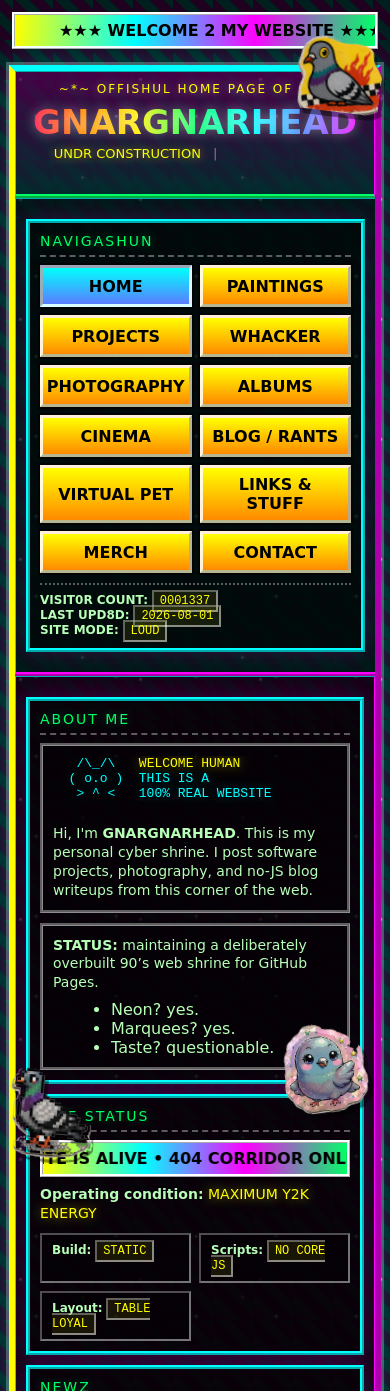
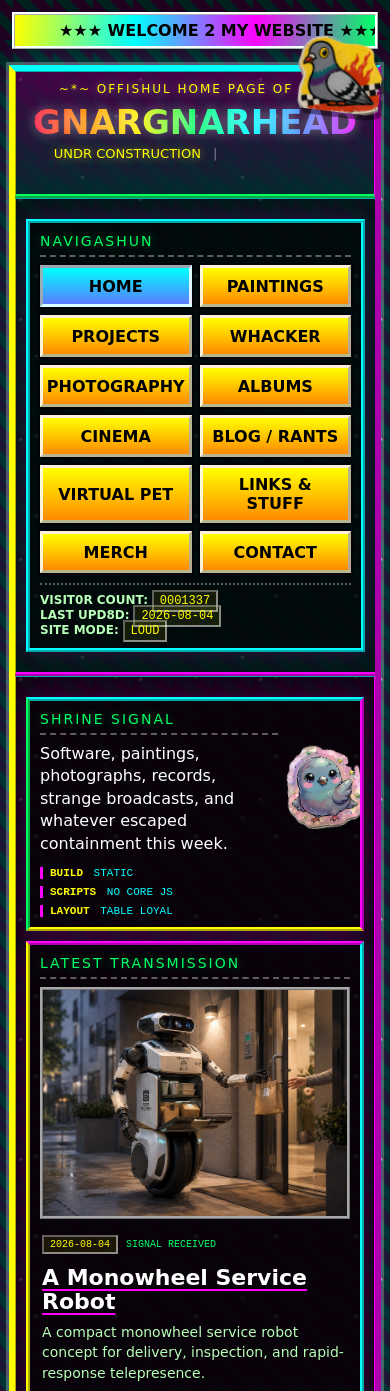
Before and after one commit to GnarGnarHead/GNARGNARHEAD.github.io, a Jekyll site: the page built from index.html, in a window 390 px wide. Shown: the top 1391 px of the page. Built offline with Jekyll 4.4.1, drawn with Linux system fonts in a browser that asks for light colours; some of the changed text lies outside the part shown; grey boxes are pictures that could not be loaded.

Commit message:
Rebuild homepage as visual shrine portal

```diff
--- a/_includes/shrine_nav.html
+++ b/_includes/shrine_nav.html
@@ -20,7 +20,7 @@
     {% case current %}
       {% when "home" %}
         <div><b>VISIT0R COUNT:</b> <span class="counter">0001337</span></div>
-        <div><b>LAST UPD8D:</b> <span class="counter">2026-08-01</span></div>
+        <div><b>LAST UPD8D:</b> <span class="counter">2026-08-04</span></div>
         <div><b>SITE MODE:</b> <span class="counter">LOUD</span></div>
       {% when "projects" %}
         <div><b>FULL REPO LIST:</b></div>
--- a/index.html
+++ b/index.html
@@ -39,7 +39,7 @@
       }
     </script>
   </head>
-  <body>
+  <body class="homePage">
     <marquee behavior="alternate" scrollamount="0" class="marq top">
       <span class="marqText">★★★ WELCOME 2 MY WEBSITE ★★★ PURE HTML POWER ★★★</span>
     </marquee>
@@ -64,134 +64,6 @@
         </td>
 
         <td class="content" valign="top">
-          <div id="about" class="panel">
-            <div class="panelTitle">ABOUT ME</div>
-            <img class="sticker stickerHomeChibi" src="photos/stickers/pigeon-capsule-toy.png" alt="" width="304" height="325" loading="lazy" decoding="async" aria-hidden="true">
-            <div class="twoCol">
-              <div class="box">
-                <pre class="ascii">
-   /\_/\   <span class="hot">WELCOME HUMAN</span>
-  ( o.o )  THIS IS A
-   &gt; ^ &lt;   100% REAL WEBSITE
-                </pre>
-                <div class="small">
-                  Hi, I'm <b>GNARGNARHEAD</b>. This is my personal cyber shrine.
-                  I post software projects, photography, and no-JS blog writeups from this corner of the web.
-                </div>
-              </div>
-
-              <div class="box">
-                <div class="small">
-                  <b>STATUS:</b> maintaining a deliberately overbuilt 90’s web shrine for GitHub Pages.
-                </div>
-                <ul class="list">
-                  <li>Neon? yes.</li>
-                  <li>Marquees? yes.</li>
-                  <li>Taste? questionable.</li>
-                </ul>
-              </div>
-            </div>
-          </div>
-
-          <div id="status" class="panel">
-            <div class="panelTitle">SITE STATUS</div>
-            <img class="sticker stickerHomePixel" src="photos/stickers/pigeon-pixel-club.png" alt="" width="280" height="300" loading="lazy" decoding="async" aria-hidden="true">
-            <marquee class="marq inner" scrollamount="0">
-              <span class="marqText">UPDATE: SITE IS ALIVE • 404 CORRIDOR ONLINE • NAV CLEANED UP • PRINT THIS PAGE OUT AND HANG IT ON THE WALL</span>
-            </marquee>
-            <div class="small">
-              <b>Operating condition:</b> <span class="hot">MAXIMUM Y2K ENERGY</span>
-            </div>
-            <div class="statusStack">
-              <div class="statusItem"><b>Build:</b> <span class="counter">STATIC</span></div>
-              <div class="statusItem"><b>Scripts:</b> <span class="counter">NO CORE JS</span></div>
-              <div class="statusItem"><b>Layout:</b> <span class="counter">TABLE LOYAL</span></div>
-            </div>
-          </div>
-
-          <div id="newz" class="panel">
-            <div class="panelTitle">NEWZ</div>
-            <div class="grid">
-	              <div class="card">
-	                <div class="cardTitle">WALLPAPER DROP</div>
-	                <div class="small">
-	                  <div class="tiny">
-	                    <span class="blink">NEW:</span> fresh wallpaper in the vault.
-	                  </div>
-	                  <div class="tiny">
-	                    <a href="stuff.html#wallpaper">GET IT IN LINKS &amp; STUFF</a>
-	                  </div>
-	                  <a href="stuff.html#wallpaper">
-	                    <img class="media mediaThumb" src="photos/ChatGPT%20Image%20Jun%204%2C%202025%2C%2009_11_38%20PM.jpg" alt="Wallpaper preview" width="768" height="512" loading="lazy" decoding="async">
-	                  </a>
-	                </div>
-	              </div>
-	              <div class="card">
-	                <div class="cardTitle">MY SETUP</div>
-	                <div class="small">
-	                  <div class="tiny">
-	                    Laptop: trusty. Screen: neon. Trackpad: slick. Fans: dramatic.
-	                  </div>
-	                  <div class="tiny">
-	                    <a href="stuff.html#setup">SEE FULL SETUP</a>
-	                  </div>
-	                  <a href="stuff.html#setup">
-	                    <img class="media mediaThumb" src="photos/setup-rendering.jpg" alt="Setup preview" width="640" height="640" loading="lazy" decoding="async">
-	                  </a>
-	                </div>
-	              </div>
-	              <div class="card">
-	                <div class="cardTitle">FAVORITES</div>
-	                <div class="small">
-	                  <div class="tiny">
-	                    <a href="https://github.com/Warzone2100/warzone2100" target="_blank" rel="noreferrer">Warzone 2100</a>
-	                    <span class="sep">|</span>
-	                    <a href="https://github.com/markmoxon/elite-source-code-bbc-micro-disc" target="_blank" rel="noreferrer">Elite (BBC Micro)</a>
-	                  </div>
-	                  <div class="tiny">
-	                    <a href="stuff.html#links">OPEN LINKS</a>
-	                  </div>
-	                </div>
-	              </div>
-	              <div class="card">
-	                <div class="cardTitle">PAINTING WALL</div>
-	                <div class="small">
-	                  <div class="tiny">
-	                    <span class="blink">NEW:</span> original art has a room now.
-	                  </div>
-	                  <div class="tiny">
-	                    <b>Paintings:</b> <span class="counter">003</span>
-	                    <span class="sep">|</span>
-	                    <b>Big tag:</b> <span class="counter">$26,000</span>
-	                  </div>
-	                  <div class="tiny">
-	                    <a href="paintings.html">OPEN PAINTINGS</a>
-	                  </div>
-	                  <a href="paintings.html">
-	                    <img class="media mediaThumb" src="photos/20260525_191948.jpg" alt="Untitled painting preview" width="746" height="995" loading="lazy" decoding="async">
-	                  </a>
-	                </div>
-	              </div>
-		              <div class="card">
-		                <div class="cardTitle">WHACKER</div>
-		                <div class="small">
-		                  <div class="tiny">
-		                    <span class="blink">NEW:</span> Linux-native Whacker runs on desktop and R36 handhelds now.
-		                  </div>
-		                  <div class="tiny">
-		                    Spin-heavy Pong with dynamic style-based AI, paddle tuning, skill growth, a playable story slice, and a real-device port video.
-		                  </div>
-		                  <div class="tiny">
-		                    <a href="whacker.html">OPEN WHACKER</a>
-		                  </div>
-		                  <a href="whacker.html">
-		                    <img class="media mediaThumb" src="https://raw.githubusercontent.com/GnarGnarHead/Whacker/main/screenshots%20final/Screenshot_20260423_151752.png" alt="Current Whacker gameplay screenshot thumbnail" width="1920" height="1080" loading="lazy" decoding="async">
-		                  </a>
-		                </div>
-		              </div>
-		              <div class="card">
-		                <div class="cardTitle">LATEST BLOG</div>
-		                <div class="small">
           {% assign posts = site.pages | where: "dir", "/blogs/" | where: "layout", "blog_post" | sort: "date" | reverse %}
           {% assign latest_post = nil %}
           {% for p in posts %}
@@ -200,66 +72,129 @@
               {% break %}
             {% endunless %}
           {% endfor %}
-		                  <div class="tiny">
-		                    {% if latest_post %}
-		                      <span class="counter">{{ latest_post.date | date: "%Y-%m-%d" }}</span>
-		                      <a href="{{ latest_post.url | relative_url }}">{{ latest_post.title }}</a>
-		                    {% else %}
-		                      {% assign latest_any = posts | first %}
-		                      {% if latest_any %}
-		                        <span class="counter">{{ latest_any.date | date: "%Y-%m-%d" }}</span>
-		                        <a href="blogs/index.html">Latest note (see index)</a>
-		                      {% else %}
-		                        <span class="counter">0000-00-00</span> No posts yet.
-		                      {% endif %}
-		                    {% endif %}
+
+          <div id="signal" class="panel homeSignal">
+            <div class="panelTitle">SHRINE SIGNAL</div>
+            <img class="sticker stickerHomeChibi" src="photos/stickers/pigeon-capsule-toy.png" alt="" width="304" height="325" loading="lazy" decoding="async" aria-hidden="true">
+            <div class="homeSignalLead">
+              Software, paintings, photographs, records, strange broadcasts, and whatever escaped containment this week.
             </div>
-		                  <div class="tiny">
-		                    <a href="blogs/index.html">READ BLOG / RANTS</a>
-		                  </div>
-		                </div>
-		              </div>
+            <div class="homeSignalMeters" aria-label="Site status">
+              <span><b>BUILD</b> STATIC</span>
+              <span><b>SCRIPTS</b> NO CORE JS</span>
+              <span><b>LAYOUT</b> TABLE LOYAL</span>
             </div>
           </div>
 
-          <div class="panel">
-            <div class="panelTitle">CHANGELOG</div>
-            <div class="small">
-              <div class="statusStack">
-                <div class="statusItem">
-                  <b>2026-05-23:</b> Whacker R36 Ultra handheld port video added.
+          <div id="latest" class="panel homeLatestPanel">
+            <div class="panelTitle">LATEST TRANSMISSION</div>
+            {% if latest_post %}
+              <article class="homeLatest{% unless latest_post.feature_image %} homeLatestNoImage{% endunless %}">
+                {% if latest_post.feature_image %}
+                  <a class="homeLatestMedia" href="{{ latest_post.url | relative_url }}" aria-label="Read {{ latest_post.title | escape }}">
+                    <img class="homeLatestImage" src="{{ latest_post.feature_image | relative_url }}" alt="{{ latest_post.feature_image_alt | default: latest_post.title | escape }}"{% if latest_post.feature_image_width %} width="{{ latest_post.feature_image_width }}"{% endif %}{% if latest_post.feature_image_height %} height="{{ latest_post.feature_image_height }}"{% endif %} fetchpriority="high" decoding="async">
+                  </a>
+                {% endif %}
+                <div class="homeLatestCopy">
+                  <div class="homeLatestMeta">
+                    <span class="counter">{{ latest_post.date | date: "%Y-%m-%d" }}</span>
+                    <span>SIGNAL RECEIVED</span>
                   </div>
-                <div class="statusItem">
-                  <b>2026-04-24:</b> shared nav include, 404 corridor, reduced-motion polish.
-                </div>
-                <div class="statusItem">
-                  <b>2026-04-23:</b> Whacker screenshots and public release page linked from home.
-                </div>
-                <div class="statusItem">
-                  <b>Always:</b> more borders than strictly necessary.
+                  <h2 class="homeLatestTitle"><a href="{{ latest_post.url | relative_url }}">{{ latest_post.title }}</a></h2>
+                  {% if latest_post.description %}
+                    <p>{{ latest_post.description }}</p>
+                  {% endif %}
+                  <div class="homeLatestLinks">
+                    <a href="{{ latest_post.url | relative_url }}">READ TRANSMISSION &gt;&gt;</a>
+                    <span aria-hidden="true">//</span>
+                    <a href="blogs/index.html">ALL BLOG / RANTS</a>
                   </div>
                 </div>
+              </article>
+            {% else %}
+              <div class="homeEmptySignal">
+                <span class="counter">0000-00-00</span> No transmissions received yet.
+                <a href="blogs/index.html">CHECK THE ARCHIVE</a>
+              </div>
+            {% endif %}
+          </div>
+
+          <div id="portals" class="panel homePortalsPanel">
+            <div class="panelTitle">ENTER THE SHRINE</div>
+            <div class="homePortalGrid">
+              <a class="homePortal" href="whacker.html">
+                <span class="homePortalMedia homePortalMediaWide">
+                  <img class="homePortalImage" src="https://raw.githubusercontent.com/GnarGnarHead/Whacker/main/screenshots%20final/Screenshot_20260423_151752.png" alt="Whacker gameplay with two paddles and a ball in a neon arena" width="1920" height="1080" loading="lazy" decoding="async">
+                </span>
+                <span class="homePortalCopy">
+                  <strong>WHACKER</strong>
+                  <span>Spin-heavy Pong, dynamic style-based AI, and a handheld port.</span>
+                </span>
+              </a>
+
+              <a class="homePortal" href="paintings.html">
+                <span class="homePortalMedia">
+                  <img class="homePortalImage homePortalPainting" src="photos/20260525_191948.jpg" alt="Original figurative painting" width="746" height="995" loading="lazy" decoding="async">
+                </span>
+                <span class="homePortalCopy">
+                  <strong>PAINTINGS</strong>
+                  <span>Foreshortened figures, impossible light, and entirely reasonable prices.</span>
+                </span>
+              </a>
+
+              <a class="homePortal" href="albums.html">
+                <span class="homePortalMedia homePortalMediaContain">
+                  <img class="homePortalImage" src="photos/Albums/R-4588532-1598339760-7227-optimized.jpg" alt="David Bowie's The Man Who Sold the World Australian release cover" width="599" height="599" loading="lazy" decoding="async">
+                </span>
+                <span class="homePortalCopy">
+                  <strong>ALBUMS</strong>
+                  <span>A long, unruly wall of records with no intention of behaving.</span>
+                </span>
+              </a>
+
+              <a class="homePortal" href="projects.html">
+                <span class="homePortalMedia">
+                  <img class="homePortalImage" src="photos/setup-rendering.jpg" alt="Hand-drawn laptop with a neon ring on its screen" width="800" height="800" loading="lazy" decoding="async">
+                </span>
+                <span class="homePortalCopy">
+                  <strong>PROJECTS</strong>
+                  <span>Software builds, experiments, and repositories from the workbench.</span>
+                </span>
+              </a>
+
+              <a class="homePortal" href="photography.html">
+                <span class="homePortalMedia">
+                  <img class="homePortalImage" src="photos/japan/thumbs/BD5C0053.jpg" alt="Empty roadway beneath rail infrastructure in Japan at night" width="768" height="512" loading="lazy" decoding="async">
+                </span>
+                <span class="homePortalCopy">
+                  <strong>PHOTOGRAPHY</strong>
+                  <span>Night streets and the pause between one place and the next.</span>
+                </span>
+              </a>
+
+              <a class="homePortal" href="cinema.html">
+                <span class="homePortalMedia">
+                  <img class="homePortalImage" src="photos/Cinema/cinema-curtains.jpg" alt="Red velvet curtains framing the Cinema screen" width="1440" height="810" loading="lazy" decoding="async">
+                </span>
+                <span class="homePortalCopy">
+                  <strong>CINEMA</strong>
+                  <span>Two anime trailers walk into Yellowbeard. The curtains are open.</span>
+                </span>
+              </a>
             </div>
           </div>
 
-          <div class="panel">
-            <div class="panelTitle">EXPLORE MORE</div>
-            <div class="small">
-              If you landed here from search, these are the fastest ways into the site:
-            </div>
-            <ul class="list">
-              <li><a href="projects.html">Projects: auto-updated public repos and experiments</a></li>
-              <li><a href="whacker.html">Whacker: Linux-native spin-heavy Pong with dynamic style-based AI, R36 handheld support, tuning, and story mode</a></li>
-              <li><a href="paintings.html">Paintings: original art with a $26,000 price tag</a></li>
-              <li><a href="photography.html">Photography: portrait + street contact sheets</a></li>
-              <li><a href="albums.html">Albums: favorite records with clickable Discogs covers</a></li>
-              <li><a href="cinema.html">Cinema: red velvet screening room</a></li>
-              <li><a href="blogs/index.html">Blog / Rants: build logs, notes, and one-liners</a></li>
-              <li><a href="pet.html">Virtual Pet: check in on the cat (still sleeping)</a></li>
-              <li><a href="stuff.html">Links &amp; Stuff: links, gear, setup notes, and wallpaper downloads</a></li>
-              <li><a href="merch.html">Merch: cursed hotline catalog (body pillow + keychain)</a></li>
-              <li><a href="contact.html">Contact: send a message through the Google Form</a></li>
-            </ul>
+          <div class="panel homeElsewherePanel">
+            <div class="panelTitle">OTHER FREQUENCIES</div>
+            <nav class="homeElsewhere" aria-label="Other destinations">
+              <a href="https://github.com/gnargnarhead" target="_blank" rel="noreferrer">GITHUB</a>
+              <span aria-hidden="true">//</span>
+              <a href="blogs/index.html">BLOG ARCHIVE</a>
+              <span aria-hidden="true">//</span>
+              <a href="stuff.html">LINKS &amp; STUFF</a>
+              <span aria-hidden="true">//</span>
+              <a href="contact.html">CONTACT</a>
+            </nav>
           </div>
         </td>
       </tr>
--- a/styles.css
+++ b/styles.css
@@ -283,6 +283,257 @@
   color: #ff00ff;
   text-shadow: 0 0 12px rgba(255, 0, 255, 0.35);
   margin-bottom: 6px;
+}
+
+.homeSignal {
+  min-height: 138px;
+  overflow: hidden;
+  padding-right: 94px;
+  border-color: #00ffff #ff00ff #ffff00 #00ff66;
+}
+
+.homeSignal .stickerHomeChibi {
+  top: 36px;
+  right: -6px;
+  bottom: auto;
+  width: 92px;
+  transform: rotate(-8deg);
+}
+
+.homeSignalLead {
+  max-width: 520px;
+  color: #ffffff;
+  font-size: 18px;
+  line-height: 1.4;
+}
+
+.homeSignalMeters {
+  display: flex;
+  flex-wrap: wrap;
+  gap: 7px 16px;
+  margin-top: 12px;
+  color: #00ffff;
+  font-family: "Courier New", Courier, monospace;
+  font-size: 11px;
+}
+
+.homeSignalMeters span {
+  border-left: 3px solid #ff00ff;
+  padding-left: 7px;
+}
+
+.homeSignalMeters b {
+  color: #ffff00;
+  margin-right: 4px;
+}
+
+.homeLatestPanel {
+  border-color: #ff00ff #00ffff #00ff66 #ffff00;
+}
+
+.homeLatest {
+  display: grid;
+  grid-template-columns: minmax(0, 1.15fr) minmax(220px, 0.85fr);
+  gap: 14px;
+  align-items: center;
+}
+
+.homeLatestNoImage {
+  grid-template-columns: 1fr;
+}
+
+.homeLatestMedia {
+  display: block;
+  min-width: 0;
+  aspect-ratio: 4 / 3;
+  overflow: hidden;
+  border: 3px ridge rgba(255, 255, 255, 0.65);
+  background: #050505;
+  line-height: 0;
+}
+
+.homeLatestMedia:hover {
+  background: #050505;
+}
+
+.homeLatestMedia:focus-visible {
+  outline: 3px dotted #ffff00;
+  outline-offset: 3px;
+}
+
+.homeLatestImage {
+  display: block;
+  width: 100%;
+  height: 100%;
+  object-fit: cover;
+}
+
+.homeLatestCopy {
+  min-width: 0;
+  padding: 6px 4px 6px 0;
+}
+
+.homeLatestMeta {
+  display: flex;
+  flex-wrap: wrap;
+  align-items: center;
+  gap: 8px;
+  color: #00ff66;
+  font-family: "Courier New", Courier, monospace;
+  font-size: 10px;
+}
+
+.homeLatestTitle {
+  margin: 12px 0 8px;
+  font-size: 25px;
+  line-height: 1.08;
+  letter-spacing: 0;
+}
+
+.homeLatestTitle a {
+  color: #ffffff;
+  text-decoration-color: #ff00ff;
+  text-underline-offset: 4px;
+}
+
+.homeLatestTitle a:visited {
+  color: #ffffff;
+}
+
+.homeLatestTitle a:hover {
+  color: #ffff00;
+}
+
+.homeLatestCopy p {
+  margin: 0 0 14px;
+  color: #b7ffb7;
+  font-size: 14px;
+  line-height: 1.45;
+}
+
+.homeLatestLinks {
+  display: flex;
+  flex-wrap: wrap;
+  gap: 6px 9px;
+  font-size: 11px;
+  font-weight: bold;
+}
+
+.homeLatestLinks span {
+  color: rgba(255, 255, 255, 0.45);
+}
+
+.homeEmptySignal {
+  display: flex;
+  flex-wrap: wrap;
+  align-items: center;
+  gap: 10px;
+  font-size: 13px;
+}
+
+.homePortalGrid {
+  display: grid;
+  grid-template-columns: repeat(2, minmax(0, 1fr));
+  gap: 12px;
+  align-items: stretch;
+}
+
+.homePortal,
+.homePortal:visited {
+  display: grid;
+  grid-template-rows: auto 1fr;
+  min-width: 0;
+  overflow: hidden;
+  color: #b7ffb7;
+  text-decoration: none;
+  background: rgba(0, 0, 0, 0.48);
+  border: 3px ridge rgba(255, 255, 255, 0.6);
+}
+
+.homePortal:hover {
+  color: #ffffff;
+  background: rgba(0, 255, 255, 0.1);
+  border-color: #ffff00 #00ffff #ff00ff #00ff66;
+}
+
+.homePortal:focus-visible {
+  outline: 3px dotted #ffff00;
+  outline-offset: 3px;
+}
+
+.homePortalMedia {
+  display: block;
+  aspect-ratio: 4 / 3;
+  overflow: hidden;
+  background: #050505;
+  border-bottom: 3px ridge rgba(255, 255, 255, 0.45);
+  line-height: 0;
+}
+
+.homePortalImage {
+  display: block;
+  width: 100%;
+  height: 100%;
+  object-fit: cover;
+  transition: transform 160ms ease-out, filter 160ms ease-out;
+}
+
+.homePortal:hover .homePortalImage {
+  transform: scale(1.025);
+  filter: saturate(1.08) contrast(1.04);
+}
+
+.homePortalMediaContain .homePortalImage {
+  object-fit: contain;
+  padding: 9px;
+}
+
+.homePortalMediaWide .homePortalImage {
+  object-fit: contain;
+}
+
+.homePortalPainting {
+  object-position: center 28%;
+}
+
+.homePortalCopy {
+  display: block;
+  min-height: 92px;
+  padding: 10px 11px 12px;
+  font-size: 13px;
+  line-height: 1.35;
+}
+
+.homePortalCopy strong {
+  display: block;
+  margin-bottom: 5px;
+  color: #ff00ff;
+  font-size: 14px;
+  letter-spacing: 0;
+  text-shadow: 0 0 10px rgba(255, 0, 255, 0.4);
+}
+
+.homePortal:hover .homePortalCopy strong {
+  color: #ffff00;
+}
+
+.homeElsewherePanel {
+  border-color: #00ff66 #ffff00 #ff00ff #00ffff;
+}
+
+.homeElsewhere {
+  display: flex;
+  flex-wrap: wrap;
+  justify-content: center;
+  gap: 7px 11px;
+  font-family: "Courier New", Courier, monospace;
+  font-size: 12px;
+  font-weight: bold;
+  text-align: center;
+}
+
+.homeElsewhere span {
+  color: #ff00ff;
 }
 
 .albumGrid {
@@ -737,6 +988,43 @@
   .sticker404Warning {
     right: -8px;
   }
+
+  .homeSignal {
+    min-height: 142px;
+    padding-right: 82px;
+  }
+
+  .homeSignal .stickerHomeChibi {
+    top: 42px;
+    right: -5px;
+    width: 80px;
+  }
+
+  .homeSignalLead {
+    font-size: 16px;
+  }
+
+  .homeLatest {
+    grid-template-columns: 1fr;
+  }
+
+  .homeLatestCopy {
+    padding: 2px 2px 4px;
+  }
+
+  .homeLatestTitle {
+    font-size: 22px;
+  }
+}
+
+@media (max-width: 540px) {
+  .homePortalGrid {
+    grid-template-columns: 1fr;
+  }
+
+  .homePortalCopy {
+    min-height: 0;
+  }
 }
 
 @media (prefers-reduced-motion: reduce) {
```
Also changed, not shown: blogs/2026-08-04-a-monowheel-service-robot.md (+4 -0 lines). Lines whose indentation alone changed are shown as unchanged.
